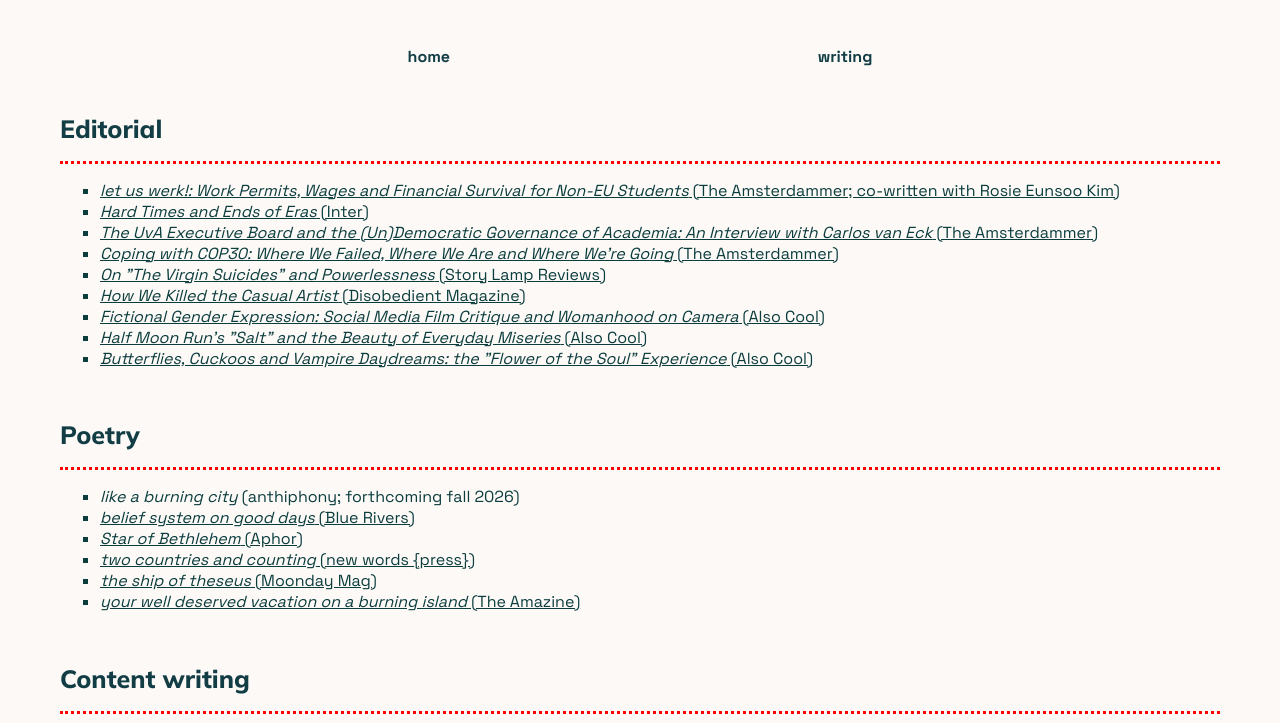
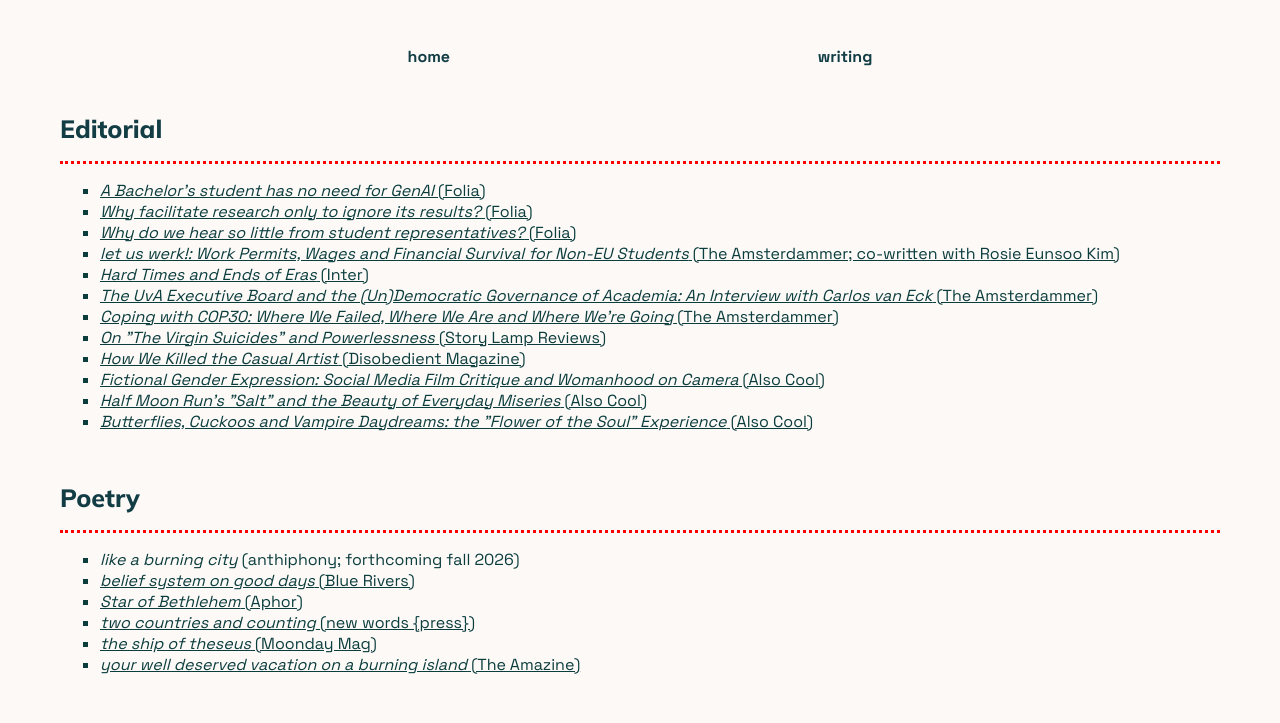
Before and after one commit to wikipediaboyfriend/wikipediaboyfriend.github.io, a plain HTML site: page writing.html in a window 1280 px wide. Shown: the top 723 px of the page. Drawn offline with Linux system fonts and the light colour scheme.

Commit message:
Update writing.html

```diff
--- a/writing.html
+++ b/writing.html
@@ -7,7 +7,7 @@
         <link rel="preconnect" href="https://fonts.googleapis.com">
         <link rel="preconnect" href="https://fonts.gstatic.com" crossorigin>
         <link href="https://fonts.googleapis.com/css2?family=Mulish:ital,wght@0,200..1000;1,200..1000&display=swap" rel="stylesheet">
-
+        <title>writing portfolio - magdalena styś</title>
         <meta content="width=device-width, initial-scale=1" name="viewport" />
     </head>
     <body>
@@ -32,6 +32,9 @@
                     <hr>
                     <p>
                         <ul class="c">
+                            <li><a target="_blank" href="https://www.folia.nl/en/opinie/178423/magdalena-stys-a-bachelors-student-has-no-need-for-genai"><i>A Bachelor’s student has no need for GenAI</i> (Folia)</a></li>
+                            <li><a target="_blank" href="https://www.folia.nl/en/opinie/177395/magdalena-stys-why-facilitate-research-only-to-ignore-its-results"><i>Why facilitate research only to ignore its results?</i> (Folia)</a></li>
+                            <li><a target="_blank" href="https://www.folia.nl/en/opinie/176456/magazine-why-do-we-hear-so-little-from-student-representatives"><i>Why do we hear so little from student representatives?</i> (Folia)</a></li>
                             <li><a target="_blank" href="https://theamsterdammer.org/2026/06/10/the-amsterdammer/wages-permits-and-survival-guides-behind-the-job-market-for-non-eea-students/"><i>let us werk!: Work Permits, Wages and Financial Survival for Non-EU Students</i> (The Amsterdammer; co-written with Rosie Eunsoo Kim)</a></li>
                             <li><a target="_blank" href="https://intermagazine.nl/edition-68-ending/hard-times-and-ends-of-eras/"><i>Hard Times and Ends of Eras</i> (Inter)</a></li>
                             <li><a target="_blank" href="https://theamsterdammer.org/2025/12/10/news/the-uva-executive-board-and-the-undemocratic-governance-of-academia-an-interview-with-carlos-van-eck/"><i>The UvA Executive Board and the (Un)Democratic Governance of Academia: An Interview with Carlos van Eck</i> (The Amsterdammer)</a></li>
```
